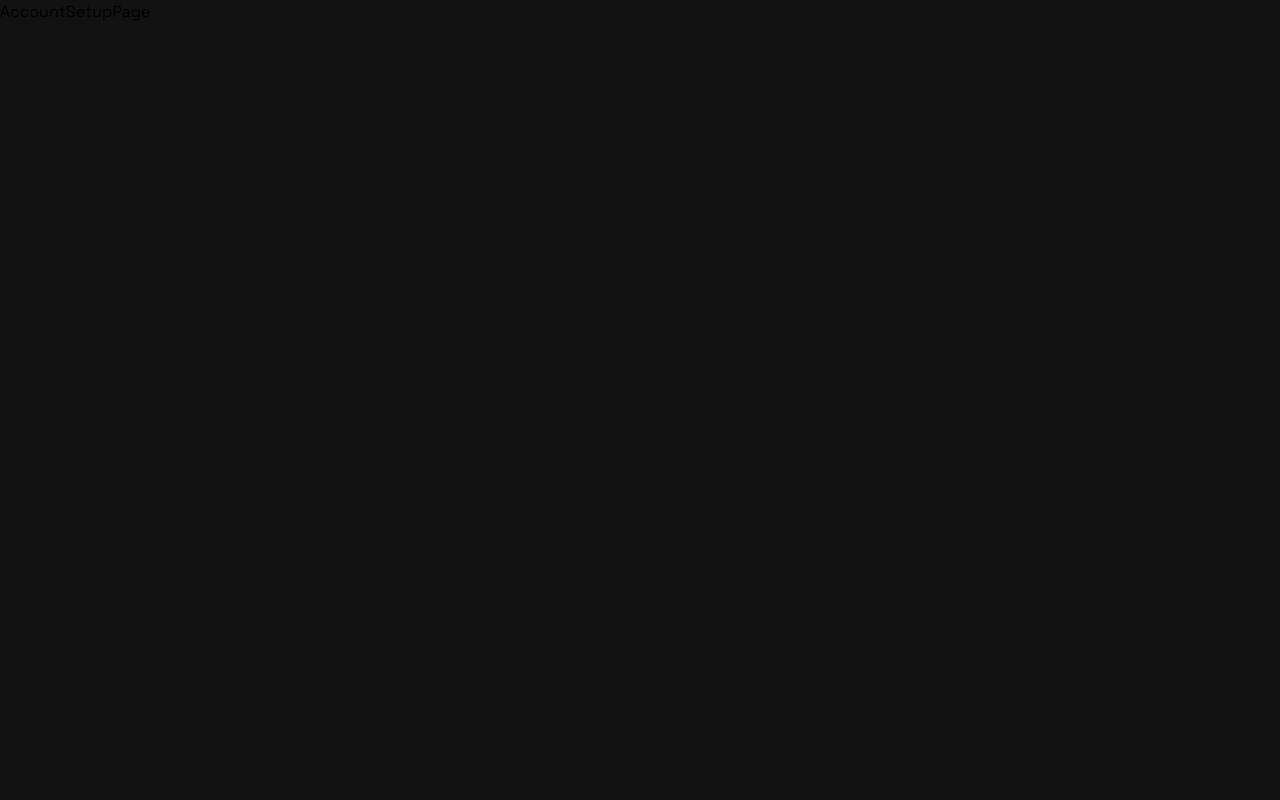
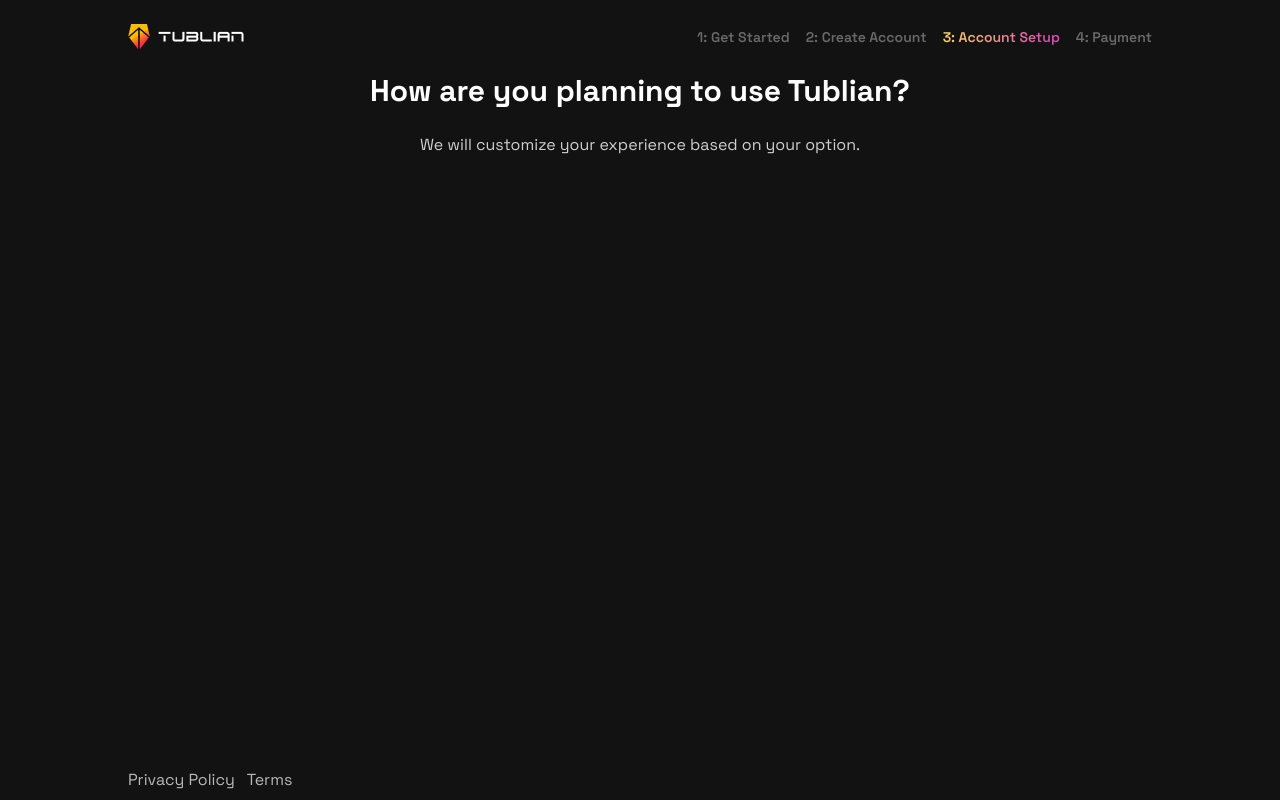
Before and after one commit to Sheriff-Oladimeji/tublian-challenge, a Next.js app: page /account-setup in a window 1280 px wide. Built offline with nearby package versions, Linux system fonts and the light colour scheme.

Commit message:
feat: add account setup page

```diff
--- a/src/app/account-setup/page.tsx
+++ b/src/app/account-setup/page.tsx
@@ -1,9 +1,34 @@
-import React from 'react'
+"use client"
+import Footer from '@/components/Footer';
+import Navbar from '@/components/Navbar';
+import Button from '@/components/ui/button';
+import React, { useState } from 'react'
 
 const AccountSetupPage = () => {
+  const [selectOption, setSelectOption] = useState<boolean>(false)
+
+  const handleOptionSelect = () => {
+    setSelectOption(!selectOption)
+  }
   return (
-    <div>AccountSetupPage</div>
-  )
+    <div className=" overflow-y-auto h-full min-h-screen w-full relative bg-[#121212]">
+      <div className="hidden sm:flex">
+        <Navbar />
+      </div>
+      <div className="w-[90%] lg:w-[80%] mx-auto flex flex-col gap-8 text-center ">
+        <div className='flex flex-col gap-6'>
+          <h1 className="text-bold font-bold text-lg  sm:text-2xl lg:text-3xl">
+            How are you planning to use Tublian?
+          </h1>
+          <p className="text-sm sm:text-base text-[#CFCFCF] max-w-md text-center mx-auto">
+            We will customize your experience based on your option.
+          </p>
+        </div>
+
+        <Footer />
+      </div>
+    </div>
+  );
 }
 
 export default AccountSetupPage
```
